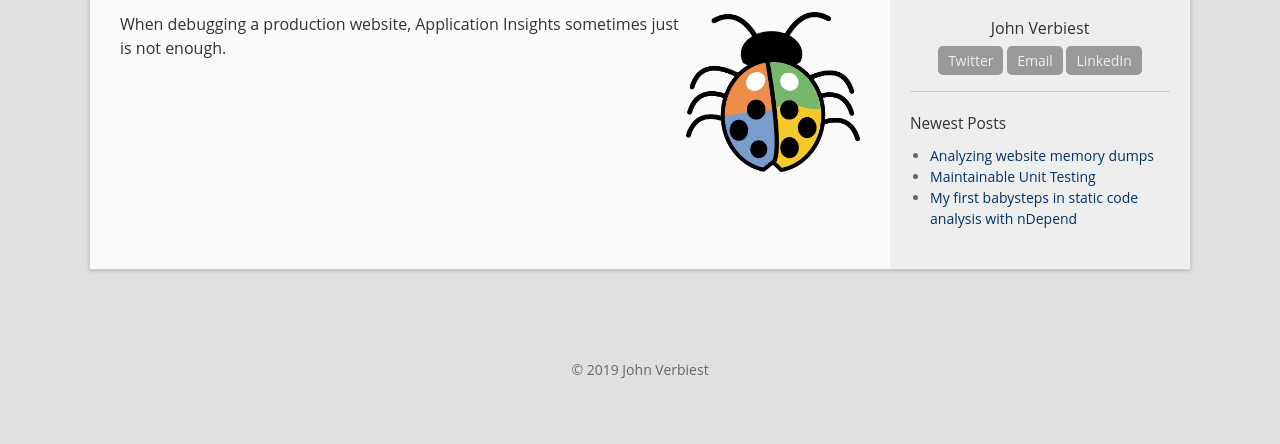
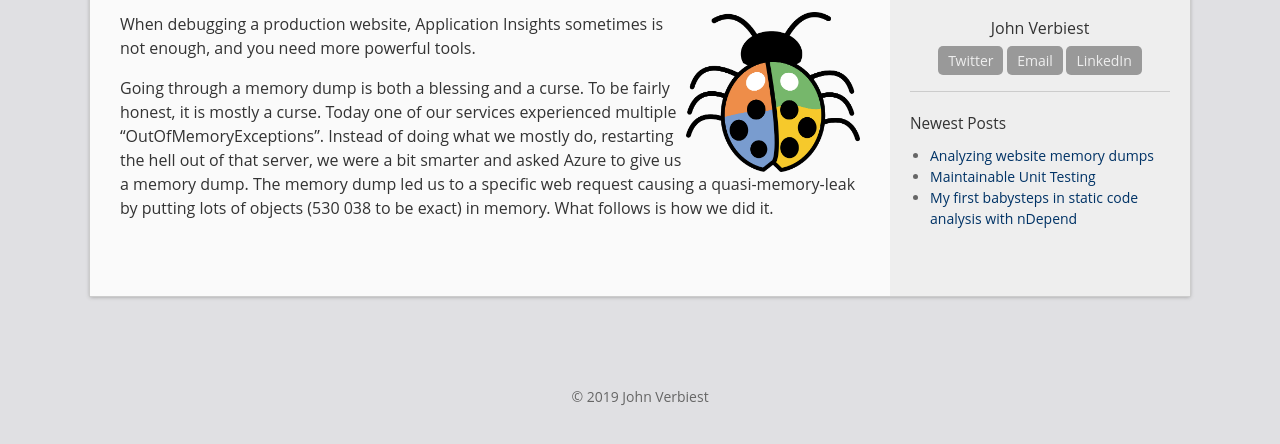
Before and after one commit to johnverbiest/Blog, a Jekyll site: the page built from _posts/2019-09-11-azure-memory-dump-analysis.md, in a window 1280 px wide, cut to the strip 261-705 px from the top of the page. Built offline with Jekyll 4.4.1, drawn with Linux system fonts in a browser that asks for light colours; comment, search, counter and statistics services are not loaded.

Commit message:
Written full intro

```diff
--- a/_posts/2019-09-11-azure-memory-dump-analysis.md
+++ b/_posts/2019-09-11-azure-memory-dump-analysis.md
@@ -4,6 +4,8 @@ categories: [code, code analysis, azure, windbg]
 tags: [code, analysis, legacy, memdump, windbg]
 ---
 ![Bug](/assets/azure-memdump.png#rightIcon)
-When debugging a production website, Application Insights sometimes just is not enough.
+When debugging a production website, Application Insights sometimes is not enough, and you need more powerful tools.
+<!--more-->
 
-<!--more-->
+Going through a memory dump is both a blessing and a curse. To be fairly honest, it is mostly a curse.
+Today one of our services experienced multiple "OutOfMemoryExceptions". Instead of doing what we mostly do, restarting the hell out of that server, we were a bit smarter and asked Azure to give us a memory dump. The memory dump led us to a specific web request causing a quasi-memory-leak by putting lots of objects (530 038 to be exact) in memory. What follows is how we did it.
```
